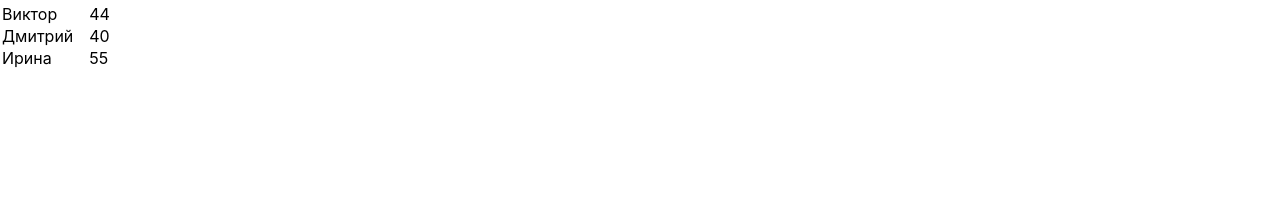
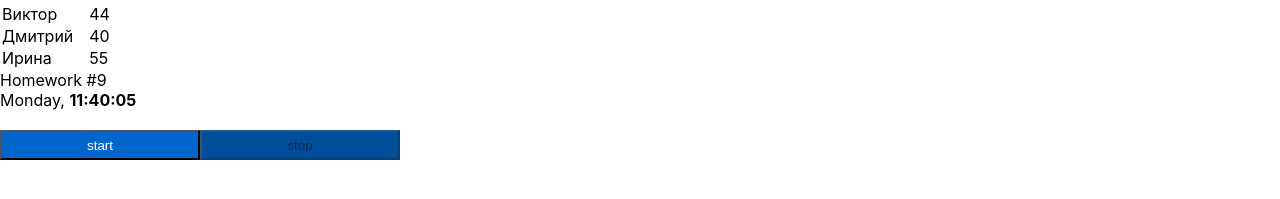
Before and after one commit to Matushini97/hws2-master, a React (Create React App) app: page /#/junior in a window 1280 px wide. Shown: the part 365-564 px from the top of the page. Built offline with nearby package versions, Linux system fonts and the light colour scheme.

Commit message:
hw9 done

```diff
--- a/src/s2-homeworks/hw05/pages/Junior.tsx
+++ b/src/s2-homeworks/hw05/pages/Junior.tsx
@@ -2,7 +2,7 @@ import React from 'react'
 import HW6 from '../../hw06/HW6'
 import HW7 from '../../hw07/HW7'
 import HW8 from '../../hw08/HW8'
-// import HW9 from '../../hw09/HW9'
+import HW9 from '../../hw09/HW9'
 
 function Junior() {
     return (
@@ -10,7 +10,7 @@ function Junior() {
             <HW6 />
             <HW7 />
             <HW8 />
-            {/*<HW9 />*/}
+            <HW9 />
         </div>
     )
 }
--- a/src/s2-homeworks/hw09/Clock.tsx
+++ b/src/s2-homeworks/hw09/Clock.tsx
@@ -12,27 +12,30 @@ function Clock() {
     const start = () => {
         // пишут студенты // запустить часы (должно отображаться реальное время, а не +1)
         // сохранить ид таймера (https://learn.javascript.ru/settimeout-setinterval#setinterval)
-
+        setDate(new Date())
+        const id = setInterval(() => setDate(new Date()), 1000)
+        setTimerId(Number(id))
     }
 
-    const stop = () => {
+    const stop = ()=> {
         // пишут студенты // поставить часы на паузу, обнулить ид таймера (timerId <- undefined)
-
+        clearInterval(timerId)
+        setTimerId(undefined)
     }
 
     const onMouseEnter = () => { // пишут студенты // показать дату если наведена мышка
-
+        setShow(true)
     }
     const onMouseLeave = () => { // пишут студенты // спрятать дату если мышка не наведена
-
+        setShow(false)
     }
 
-    const stringTime = 'date->time' || <br/> // часы24:минуты:секунды (01:02:03)/(23:02:03)/(24:00:00)/(00:00:01) // пишут студенты
-    const stringDate = 'date->date' || <br/> // день.месяц.год (01.02.2022) // пишут студенты, варианты 01.02.0123/01.02.-123/01.02.12345 не рассматриваем
+    const stringTime = date.toLocaleTimeString([], {hour12: false}) || <br/> // часы24:минуты:секунды (01:02:03)/(23:02:03)/(24:00:00)/(00:00:01) // пишут студенты
+    const stringDate = date.toLocaleDateString() || <br/> // день.месяц.год (01.02.2022) // пишут студенты, варианты 01.02.0123/01.02.-123/01.02.12345 не рассматриваем
 
     // день недели на английском, месяц на английском (https://learn.javascript.ru/intl#intl-datetimeformat)
-    const stringDay = 'date->day' || <br/> // пишут студенты
-    const stringMonth = 'date->month' || <br/> // пишут студенты
+    const stringDay = (new Intl.DateTimeFormat('en-US', { weekday: 'long' })).format(date) || <br/> // пишут студенты
+    const stringMonth = (new Intl.DateTimeFormat('en-US', {month: 'long'})).format((date)) || <br/> // пишут студенты
 
     return (
         <div className={s.clock}>
@@ -66,14 +69,14 @@ function Clock() {
             <div className={s.buttonsContainer}>
                 <SuperButton
                     id={'hw9-button-start'}
-                    disabled={true} // пишут студенты // задизэйблить если таймер запущен
+                    disabled={timerId !== undefined} // пишут студенты // задизэйблить если таймер запущен
                     onClick={start}
                 >
                     start
                 </SuperButton>
                 <SuperButton
                     id={'hw9-button-stop'}
-                    disabled={true} // пишут студенты // задизэйблить если таймер не запущен
+                    disabled={timerId === undefined} // пишут студенты // задизэйблить если таймер не запущен
                     onClick={stop}
                 >
                     stop
```
Also changed, not shown: src/s2-homeworks/hw08/bll/homeWorkReducer.ts (+1 -23 lines).
